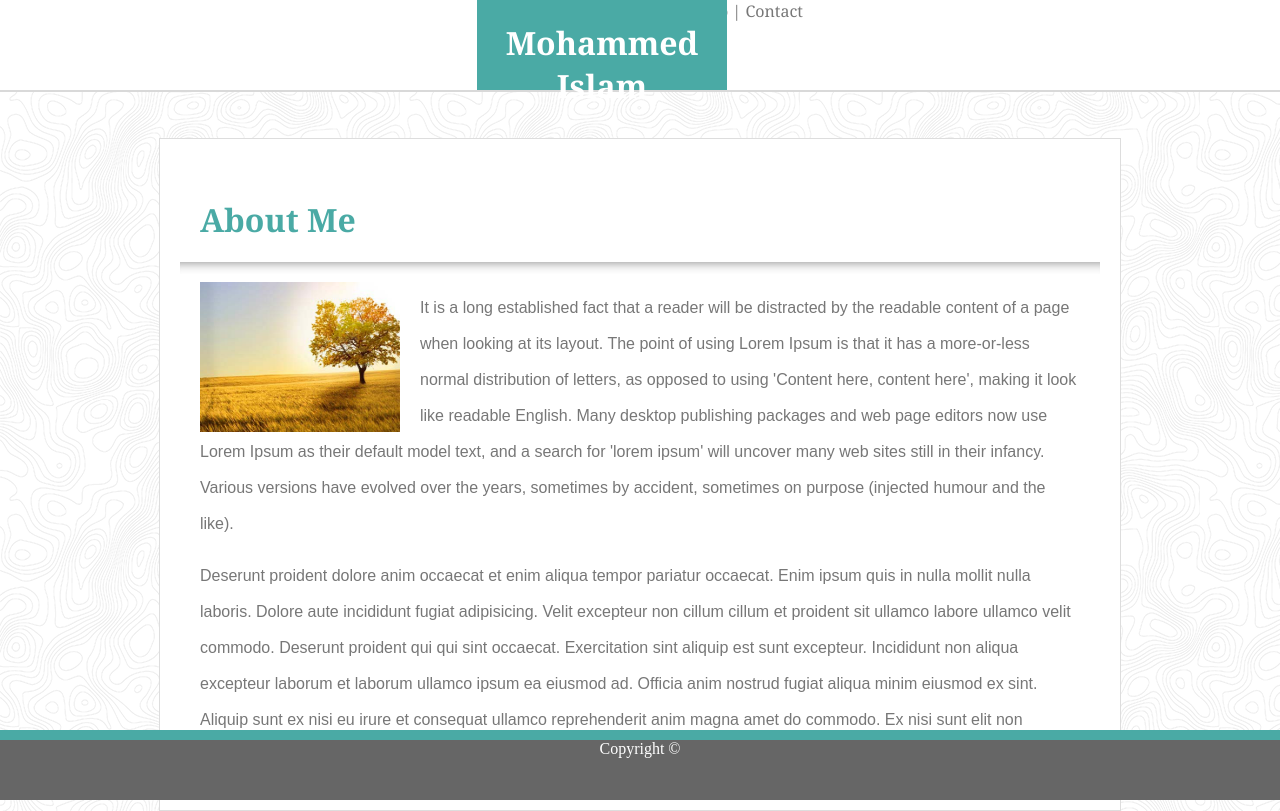
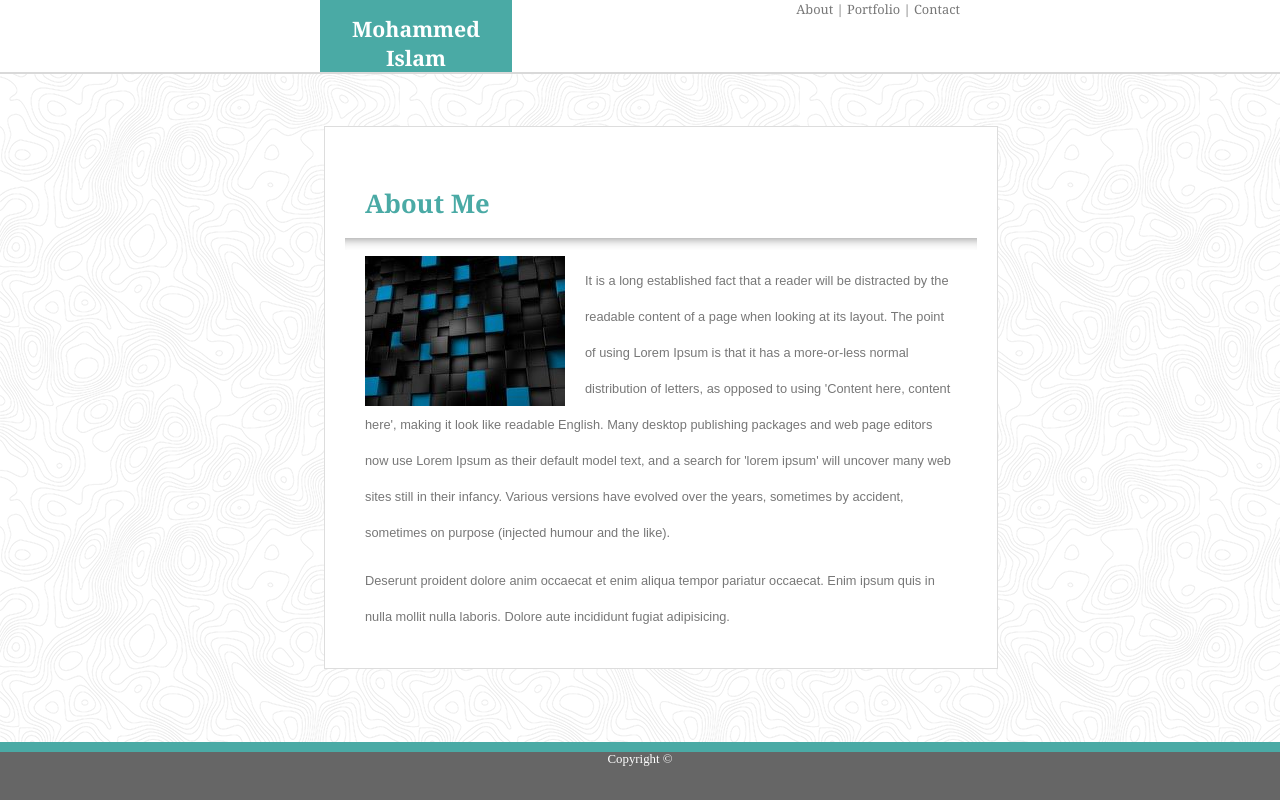
Before and after one commit to naz585/Basic-Portfolio, a plain HTML site: page index.html in a window 1280 px wide. Drawn offline with Linux system fonts and the light colour scheme.

Commit message:
fixes and changes

```diff
--- a/assets/css/style.css
+++ b/assets/css/style.css
@@ -1,16 +1,16 @@
 
 body{
     Background-image: url('../images/topography.png');
+
 }
 
 header{
     background:white;
-    height: 90px;
+    height: 9%;
     width: 100%;
     clear: both;
     margin-top: 0px;
     margin-left: 0px;
-    margin-bottom: 40px;
     border-bottom: 2px solid #d9d9d9;
     position: absolute;
     left: 0;
@@ -20,17 +20,17 @@ header{
 
 .name{
 color:white;
-width: 250px;
+font-size:0.83vw;
+width: 15%;
 height: 100%;
 background: #4aaaa5;
-margin-top: 0px;
-margin-left: 477px;
 font-family: 'Georgia', Times, Times New Roman, serif;
 text-align: center;
 vertical-align: middle;
-position: absolute;
-top: 0;
-
+position: relative;
+top: 0px;
+left: 25%;
+display: inline-block;
 
 }
 
@@ -40,7 +40,7 @@ a {
 }
 .navigation {
   float: right;
-  margin-right: 477px;
+  margin-right: 25%;
 
 }
 .links {
@@ -49,16 +49,17 @@ a {
     padding: 0;
     display: inline;
     font-family: 'Georgia', Times, Times New Roman, serif;
+    font-size:1vw;
     text-decoration: none;
 }
 
 
 .content{
-    width: 920px;
+    width: 50%;
     padding: 20px;
     position: relative;
-    top: 130;
-    margin: auto;
+    top: 15%;
+    left: 25%;
     background: white;
     border-style: solid;
     border-width: 1px;
@@ -66,14 +67,15 @@ a {
     font-family:'Arial', 'Helvetica Neue', Helvetica, sans-serif;
     content: "";
     clear: both;
-
+    font-size:1vw;
+    min-height: 50%;
 
 }
 .content2{
-    width: 920px;
+    width: 50%;
     padding: 20px;
     position: relative;
-    top: 130;
+    top: 15%;
     margin: auto;
     background: white;
     border-style: solid;
@@ -88,10 +90,12 @@ a {
 
 
 .profile {float:left;
-    width: 200px;
-    height: 150px;
+    width: 100%;
+    max-width: 200px;
+    height: auto;
     margin-right: 20px;
     margin-left: 20px;
+
 }
 p{
     line-height: 36px;
@@ -111,12 +115,13 @@ footer{
     left: 0;
     border-top: 10px solid #4aaaa5;
     width: 100%;
-    height: 60px;
+    height: 6%;
     color: white;
     background: #666666;
     text-align: center;
+    font-size:1vw;
+}
 
-}
 
 /* Style inputs with type="text", select elements and textareas */
 input[type=text], select, textarea {
@@ -151,11 +156,11 @@ input[type=submit]:hover {
 .container {
 
     background-color: white;
-    width: 920px;
+    width: 50%;
     padding: 20px;
     margin: auto;
     position: relative;
-    top: 130;
+    top: 15%;
     border-style: solid;
     border-width: 1px;
     border-color: #dddddd;
--- a/index.html
+++ b/index.html
@@ -5,6 +5,7 @@
     <title>
     my_portfolio_about
 </title>
+<link rel="stylesheet" type="text/css" href="assets/css/reset.css">
 <link rel="stylesheet" type="text/css" href="assets/css/style.css">
 </head>
 <body>
@@ -28,7 +29,7 @@
     <div class= "content">
         <h1 class="title">About Me</h1>
         <hr>
-        <img class= "profile" src ="assets/images/november.jpg" alt="profile pic">
+        <img class= "profile" src ="assets/images/profpic.jpg" alt="profile pic">
         <p>It is a long established fact that a reader will be distracted by the readable content of a page when looking at its layout.
             The point of using Lorem Ipsum is that it has a more-or-less normal distribution of letters,
             as opposed to using 'Content here, content here', making it look like readable English.
@@ -41,7 +42,6 @@
             <p>
                 Deserunt proident dolore anim occaecat et enim aliqua tempor pariatur occaecat.
                 Enim ipsum quis in nulla mollit nulla laboris. Dolore aute incididunt fugiat adipisicing.
-            Velit excepteur non cillum cillum et proident sit ullamco labore ullamco velit commodo. Deserunt proident qui qui sint occaecat. Exercitation sint aliquip est sunt excepteur. Incididunt non aliqua excepteur laborum et laborum ullamco ipsum ea eiusmod ad. Officia anim nostrud fugiat aliqua minim eiusmod ex sint. Aliquip sunt ex nisi eu irure et consequat ullamco reprehenderit anim magna amet do commodo. Ex nisi sunt elit non reprehenderit excepteur ipsum esse sint mollit.
             </p>
 
 
```
Also changed, not shown: assets/images/profpic.jpg (added).
